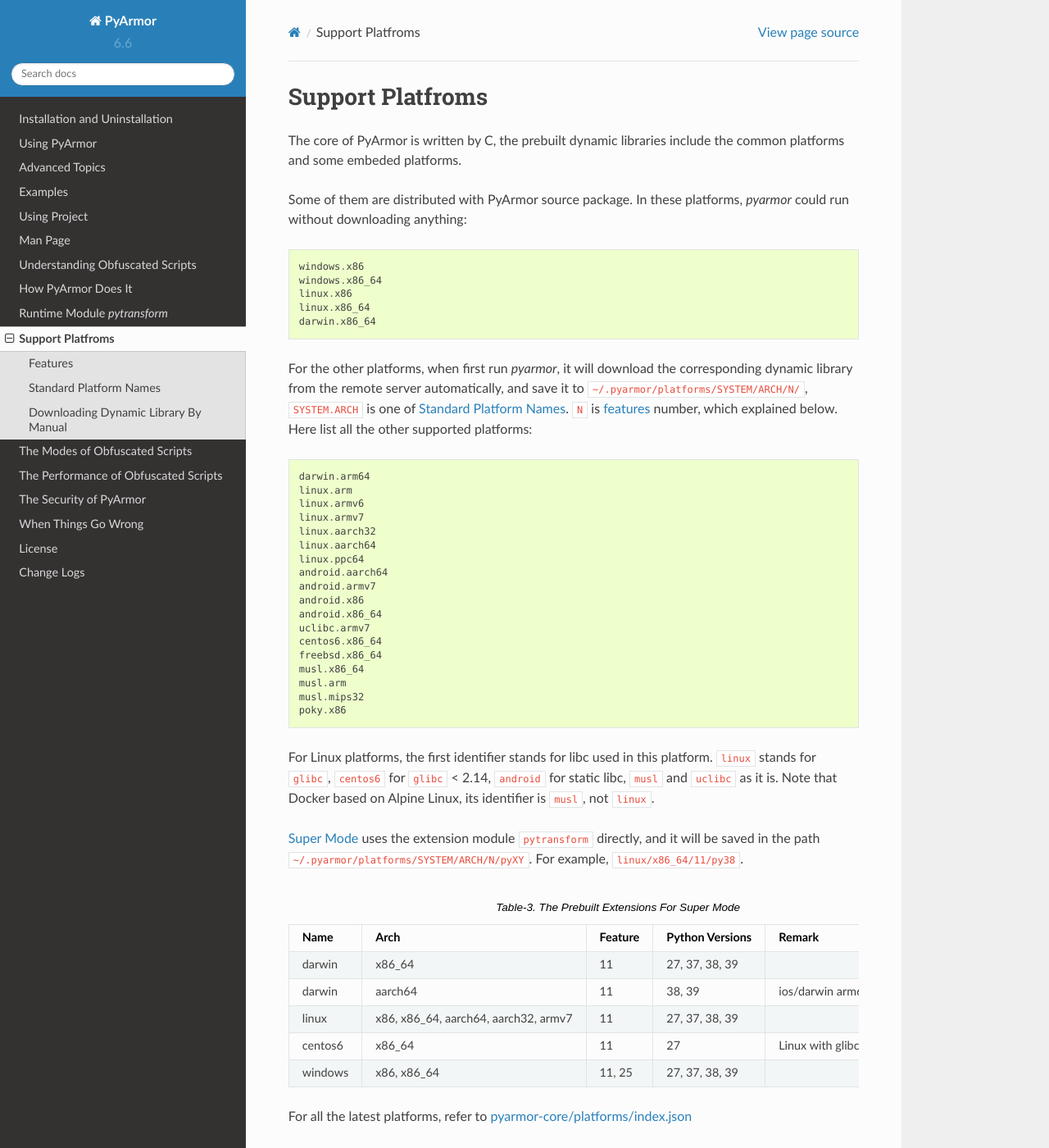
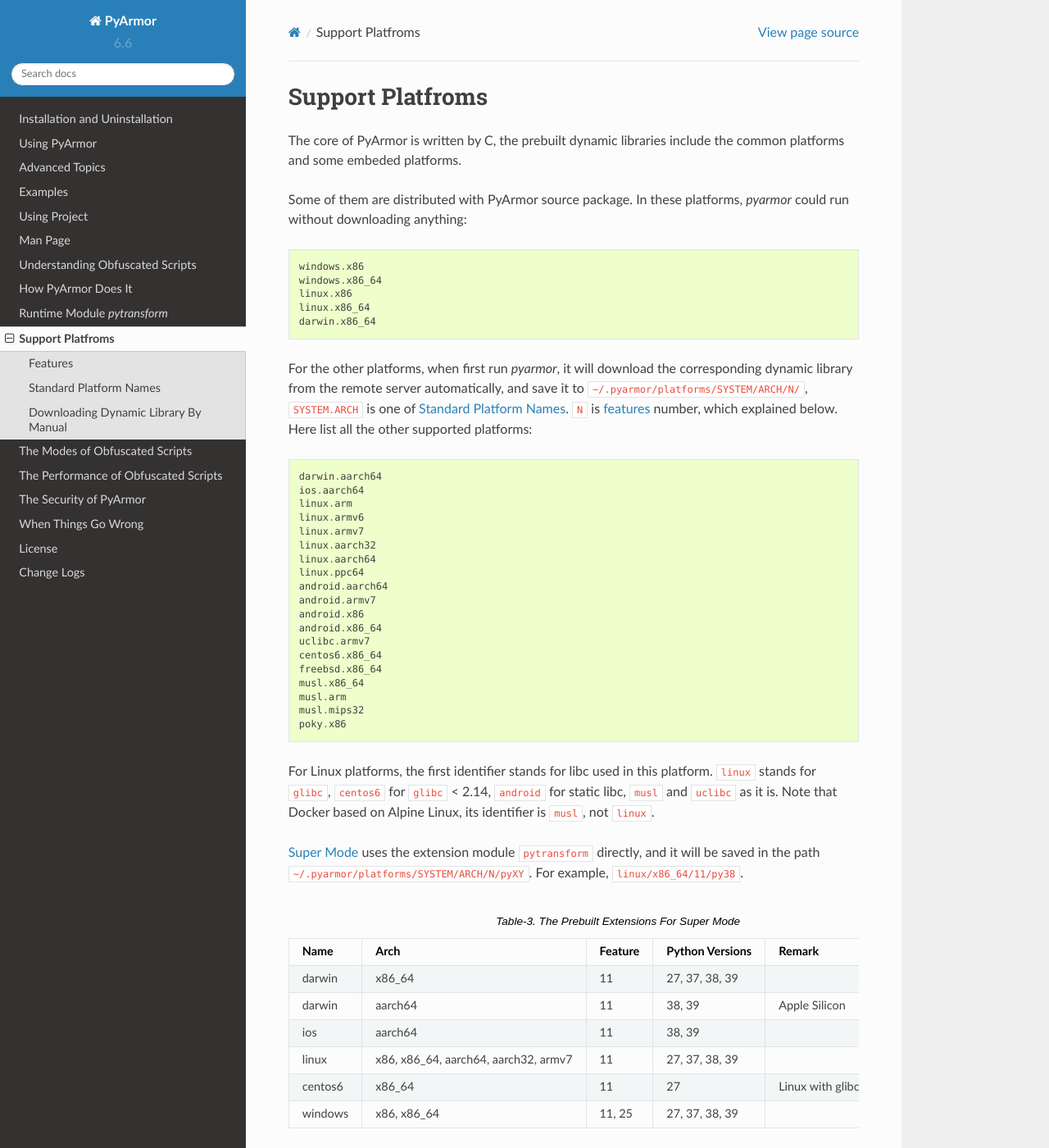
Before and after one commit to dashingsoft/pyarmor, a Sphinx documentation site: the page built from docs/platforms.rst, in a window 1280 px wide and 1400 px high. Shown: the whole window at 82% size. Built offline with Sphinx 7.4.7 and the Read the Docs theme 2.0.0, drawn with Linux system fonts in a browser that asks for light colours.

Commit message:
Refine platform name

```diff
--- a/docs/platforms.rst
+++ b/docs/platforms.rst
@@ -21,7 +21,8 @@
 Platform Names`_. ``N`` is `features`_ number, which explained below. Here list
 all the other supported platforms::
 
-    darwin.arm64
+    darwin.aarch64
+    ios.aarch64
     linux.arm
     linux.armv6
     linux.armv7
@@ -67,7 +68,12 @@
      - aarch64
      - 11
      - 38, 39
-     - ios/darwin arm64
+     - Apple Silicon
+   * - ios
+     - aarch64
+     - 11
+     - 38, 39
+     -
    * - linux
      - x86, x86_64, aarch64, aarch32, armv7
      - 11
```
